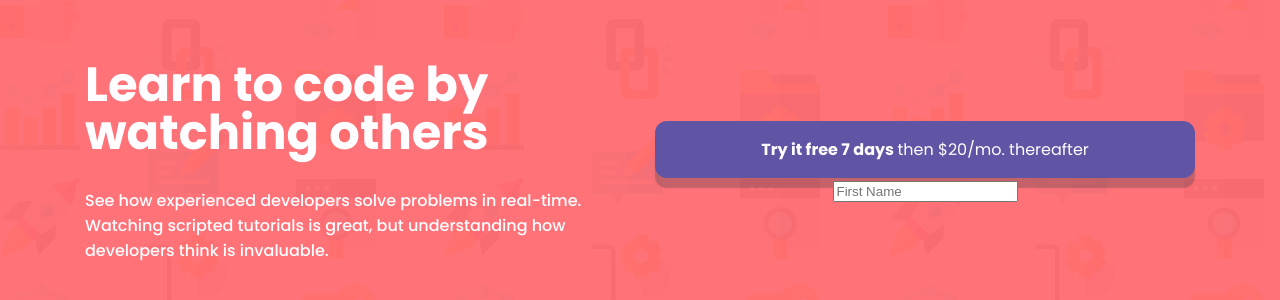
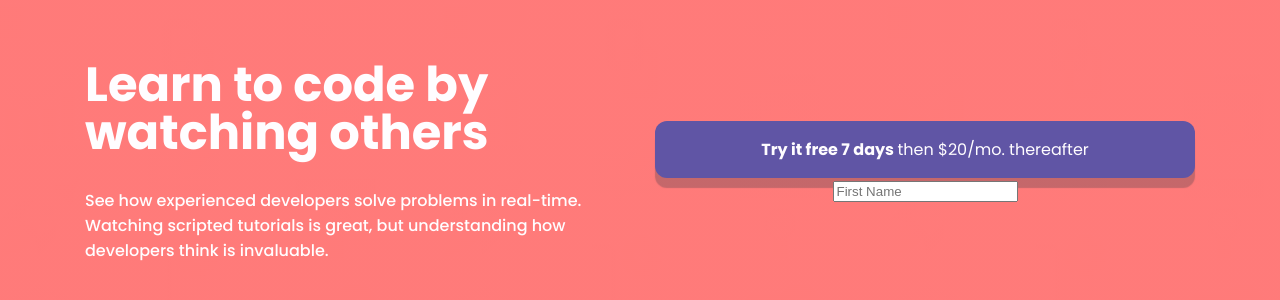
Before and after one commit to linzhangcs/signup-form, a React (Create React App) app in the folder signupform/: page / in a window 1280 px wide. Shown: the part 238-538 px from the top of the page. Built offline with nearby package versions, Linux system fonts and the light colour scheme.

Commit message:
change background color

```diff
--- a/signupform/src/styles/global.js
+++ b/signupform/src/styles/global.js
@@ -1,11 +1,11 @@
 export const colors = {
     white: "#fffdff",
-    primaryRed: "rgba(255, 20, 30, 0.6)",
+    primaryRed: "rgba(255, 121, 120, 0.99)",
     primaryGreen: "hsl(154, 59%, 51%)",
     accentBlue: "hsl(248, 32%, 49%)",
     neutralDarkBlue: "hsl(249, 10%, 26%)",
     neutralGrayishBlue: "hsl(246, 25%, 77%)",
-    // neutralGrayishBlue: "rgba(185, 182, 211, 0.6)"
+    grayishBlue: "rgba(185, 182, 211, 0.6)",
     purpleBlue: "rgba(62, 60, 73, 0.3)"
 };
 
```
